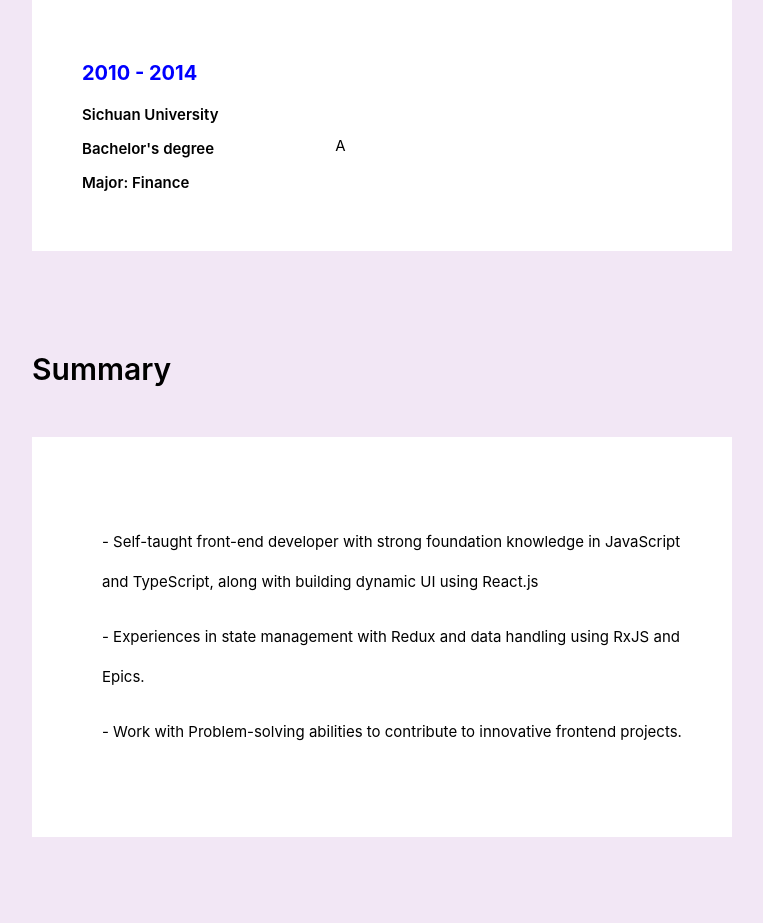
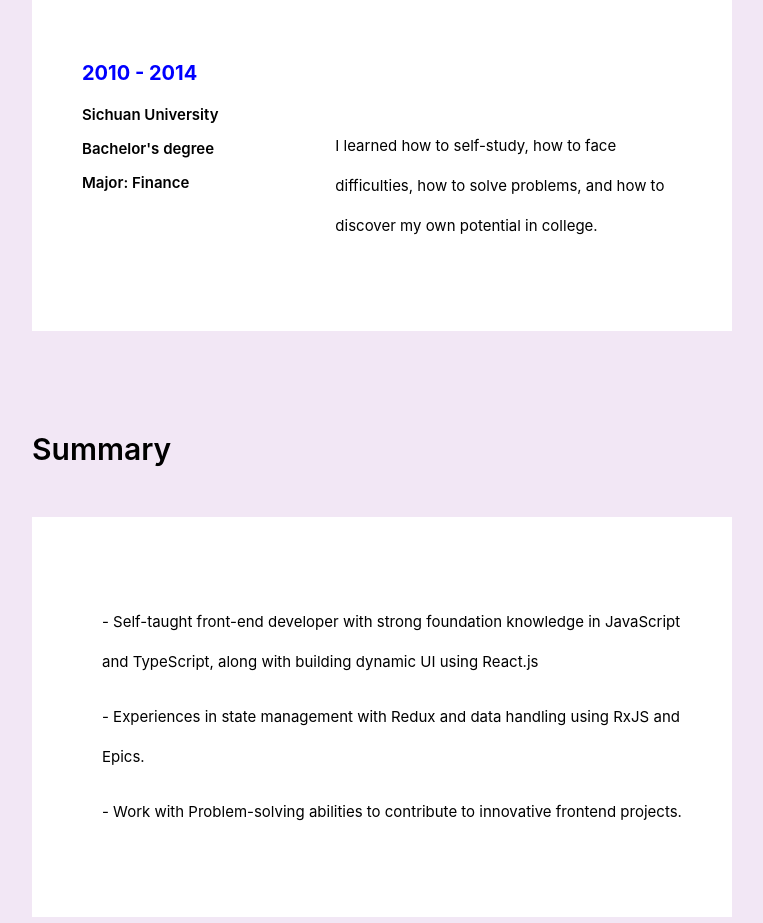
Before and after one commit to zzzzizi/my-profile, a React (Create React App) app: page /resume in a window 1280 px wide. Shown: the part 1040-1963 px from the top of the page, without its empty margins (258-1021 px from the left). Built offline with nearby package versions, Linux system fonts and the light colour scheme.

Commit message:
update eduText

```diff
--- a/src/page/resume.tsx
+++ b/src/page/resume.tsx
@@ -7,6 +7,8 @@ export const Resume = () => {
   const eduName = 'Sichuan University';
   const eduDegree = "Bachelor's degree";
   const eduMajor = 'Major: Finance';
+  const eduText =
+    'I learned how to self-study, how to face difficulties, how to solve problems, and how to discover my own potential in college.';
   const skillText =
     'HTML, CSS, React.js, Redux.js, Epic.js, RxJs, Typescript, JavaScript, REST APIs, Design Patterns, Interactive Applications, Functional Requirements, Responsive Web Design, User Interface Design, User Experience Design';
   const skillTime = '2022 - 2023';
@@ -48,7 +50,7 @@ export const Resume = () => {
         name={eduName}
         lineTwo={eduDegree}
         lineThree={eduMajor}
-        textOne="A"
+        textOne={eduText}
         summary={false}
       />
       <ResumeCard
```
